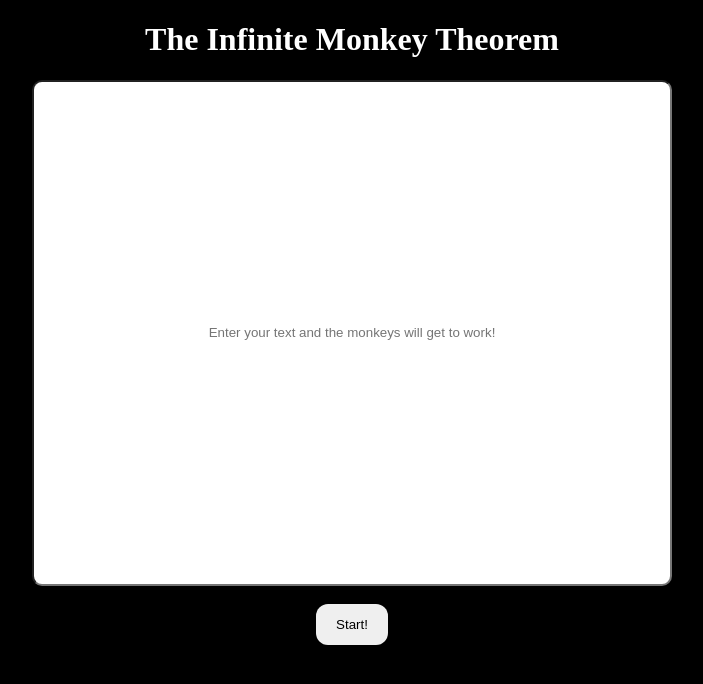
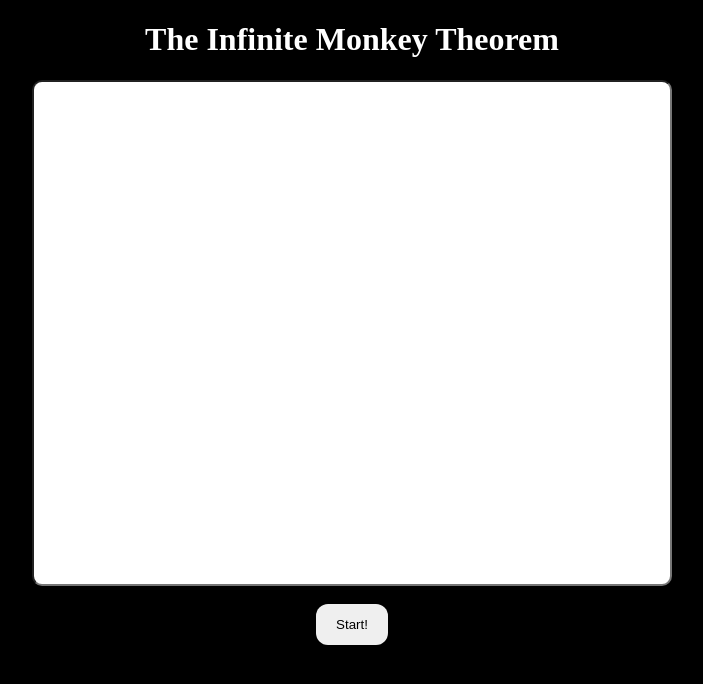
Before and after one commit to LHwang01/infinite-monkey, a plain HTML site: page index.html in a window 1280 px wide. Shown: the whole page, without its empty margins (288-991 px from the left). Drawn offline with Linux system fonts and the light colour scheme.

Commit message:
Removed Placeholder Text

```diff
--- a/index.html
+++ b/index.html
@@ -10,7 +10,7 @@
         <h1>The Infinite Monkey Theorem</h1>
 
         <form align="center">
-            <input type="text" placeholder="Enter your text and the monkeys will get to work!" class="text-box" id="input" autocomplete="off">
+            <input type="text" class="text-box" id="input" autocomplete="off">
             <br><br>
             <input type="submit" value="Start!" onclick="getText()">
         </form>
```
